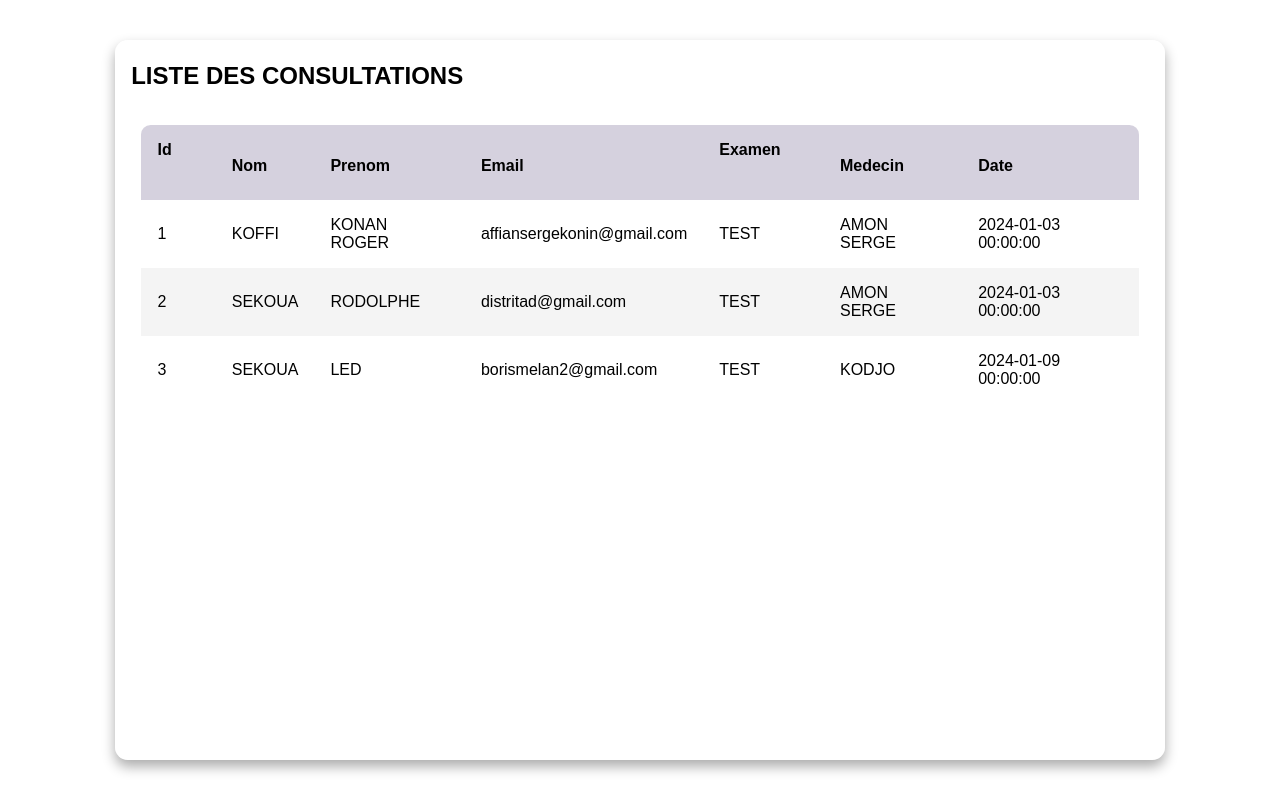
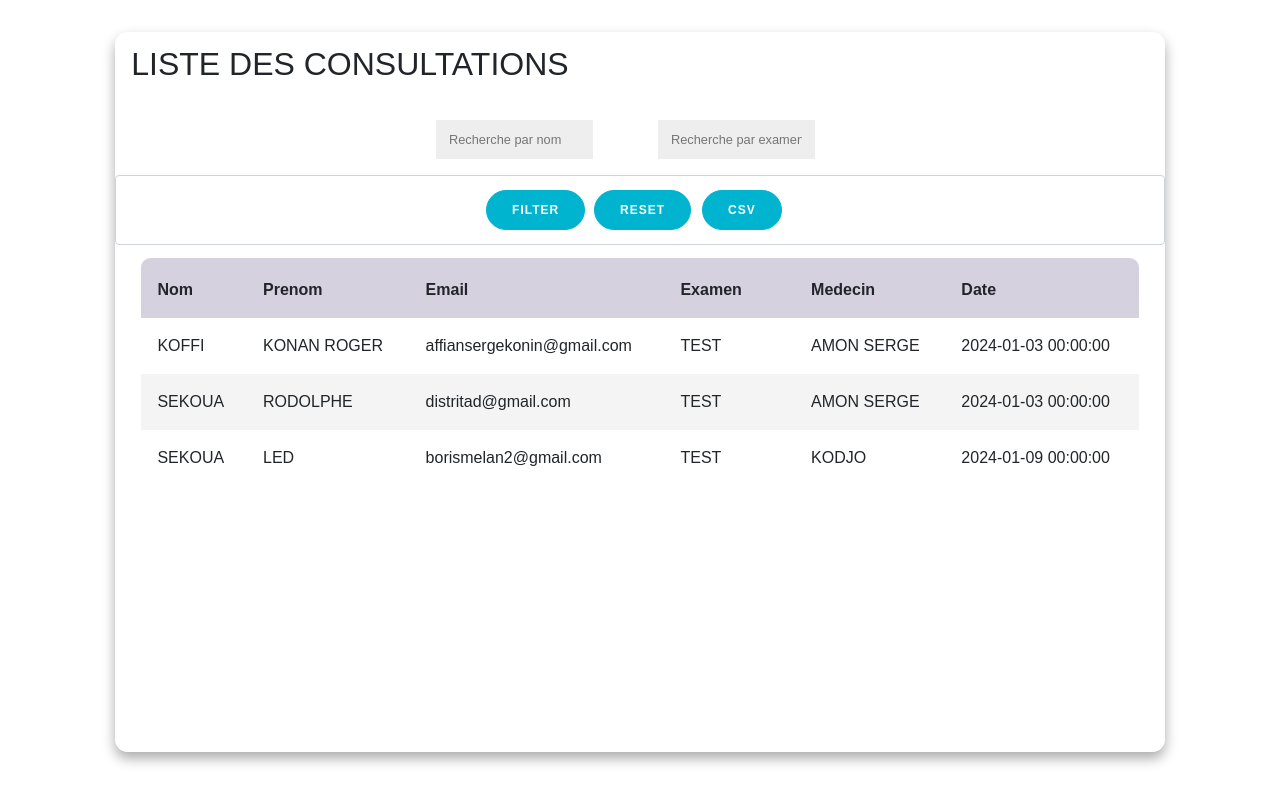
Before and after one commit to Serge-Amon/APPLICATION, a Django app: page /consultations/ in a window 1280 px wide. Run offline with Django 5.2, Linux system fonts and the light colour scheme; data comes from the database, SQL or seed files in the repository.

Commit message:
Effectuer les recherches des recherches sur un examen effectue ou sur une personne

```diff
--- a/BioAPP/BioAPP/models.py
+++ b/BioAPP/BioAPP/models.py
@@ -61,7 +61,7 @@
     date_consultation = models.DateTimeField(default=timezone.now)
 
     def __str__(self):
-        return f"Consultation for {self.patient} - {self.examen} - {self.date_consultation}"
+        return f"Consultation for {self.patient}-{self.examen}-{self.date_consultation}"
 ###############################################################################################
 ####################### classe Experience ################################
 ###############################################################################################
--- a/BioAPP/BioAPP/static/css/listings/style.css
+++ b/BioAPP/BioAPP/static/css/listings/style.css
@@ -18,7 +18,20 @@
     margin: 0;
 }*/
 
-input, textarea {
+.row.g-3 {
+    display: flex;
+    justify-content: space-between;
+    align-items: center;
+  }
+
+
+  .row.g-3 > * {
+    flex-wrap: nowrap;
+    justify-content: space-between;
+    column-gap: 10px;
+  }
+
+  input, textarea {
 	background-color: #eee;
 	border: none;
 	padding: 10px 13px;
@@ -26,6 +39,44 @@
 	width: 80%;
   font-size:0.8rem;
 }
+
+.form-group {
+    display: flex;
+    flex-wrap: wrap;
+    align-items: center;
+    justify-content: center;
+}
+
+.form-group >* {
+    flex-wrap: nowrap;
+    justify-content: space-between;
+    column-gap: 10px;
+}
+
+.form-control {
+    display: flex;
+    flex-wrap: wrap;
+    align-items: center;
+    justify-content: center;
+}
+
+input:focus, textarea:focus{
+    outline:1px solid #00b4cf;
+  }
+
+  button {
+      border-radius: 20px;
+      border: 1px solid #00b4cf;
+      background-color: #00b4cf;
+      color: #FFFFFF;
+      font-size: 12px;
+      font-weight: bold;
+      padding: 10px 25px;
+      letter-spacing: 1px;
+      text-transform: uppercase;
+      transition: transform 80ms ease-in;
+    cursor:pointer;
+  }
 
 body {
     min-height: 100vh;
@@ -60,7 +111,7 @@
 .table__header .input-group {
     width: 35%;
     height: 100%;
-    background-color: #fff5;
+    background-color: rgba(246, 12, 12, 0.333);
     padding: 0 .8rem;
     border-radius: 2rem;
 
@@ -74,7 +125,7 @@
 .table__header .input-group:hover {
     width: 45%;
     background-color: #fff8;
-    box-shadow: 0 .1rem .4rem #0002;
+    box-shadow: 0 .1rem .4rem rgba(209, 38, 38, 0.23);
 }
 
 .table__header .input-group img {
--- a/BioAPP/BioAPP/templates/base.html
+++ b/BioAPP/BioAPP/templates/base.html
@@ -4,6 +4,7 @@
 <html lang="en">
 
 <head>
+    {% block head %}
     <meta charset="utf-8">
     <title>Labsky - Laboratory HTML Website Template</title>
     <meta content="width=device-width, initial-scale=1.0" name="viewport">
@@ -78,7 +79,7 @@
     {% endblock styles %}
 
     {% block scripts%} {% endblock scripts%}
-
+    {% endblock head %}
 </head>
 
 <body>
--- a/BioAPP/BioAPP/templates/listings/base.html
+++ b/BioAPP/BioAPP/templates/listings/base.html
@@ -1,19 +1,14 @@
-
 {% load static %}
 
 <!DOCTYPE html>
 <html lang="en">
   <head>
-        <meta charset="UTF-8">
-        <meta name="viewport" content="width=device-width, initial-scale=1.0">
-        <meta http-equiv="X-UA-Compatible" content="ie=edge">
+    <meta charset="UTF-8" />
+    <meta name="viewport" content="width=device-width, initial-scale=1.0" />
+    <meta http-equiv="X-UA-Compatible" content="ie=edge" />
     <title>PATIENTS</title>
-        <link rel="stylesheet" type="text/css" href="{% static 'css/listings/style.css' %}">
-        <style>
 
-        </style>
-
-
+    {% block styles %} {% endblock styles %}
   </head>
   <body>
     <main class="table" id="customers_table">
@@ -22,19 +17,17 @@
       </section>
       {% block content %} {% endblock content %}
       <section class="table__body">
+        <div style="height: 400px; overflow-y: auto">
           <table>
             <thead>
-                        {% block thead %}
-                        {% endblock thead %}
+              {% block thead %} {% endblock thead %}
             </thead>
             <tbody>
-                        {% block tbody %}
-                        {% endblock tbody %}
+              {% block tbody %} {% endblock tbody %}
             </tbody>
           </table>
+        </div>
       </section>
     </main>
-
   </body>
-
 </html>
--- a/BioAPP/BioAPP/templates/listings/list_consultations.html
+++ b/BioAPP/BioAPP/templates/listings/list_consultations.html
@@ -1,28 +1,90 @@
-{% extends 'listings/base.html'%}
+{% extends 'listings/base.html'%} {% load static %} {% block styles %}
 
-{% block title%} <h2>LISTE DES CONSULTATIONS</h2> {% endblock title %}
-{% block thead %}
+<link href="https://cdn.jsdelivr.net/npm/bootstrap@5.0.2/dist/css/bootstrap.min.css" rel="stylesheet" integrity="sha384-EVSTQN3/azprG1Anm3QDgpJLIm9Nao0Yz1ztcQTwFspd3yD65VohhpuuCOmLASjC" crossorigin="anonymous">
+
+<link
+  rel="stylesheet"
+  type="text/css"
+  href="{% static 'css/listings/style.css' %}"
+  onload="this.rel='stylesheet'"
+/>
+
+<noscript
+  ><link
+    rel="stylesheet"
+    type="text/css"
+    href="{% static 'css/listings/style.css' %}"
+/></noscript>
+
+{% endblock styles%} {% block title%}
+<h2>LISTE DES CONSULTATIONS</h2>
+{% endblock title %} {% comment %} {% block content %}
+
+<form method="get">
+  <div class="row g-3">
+    <div class="col-md-4">
+      <input
+        type="text"
+        name="nom"
+        placeholder="Rechercher par nom"
+        value="{{query}}"
+      />
+    </div>
+    <div class="col-md-4">
+      <input
+        type="text"
+        name="examen"
+        placeholder="Rechercher par examen"
+        value="{{query2}}"
+      />
+    </div>
+  </div>
+  <button type="submit">Recherche</button>
+</form>
+
+{% endblock content %} {% endcomment %} {% block content %}
+
+<form method="GET" action="">
+  <div class="form-group">
+    <div class="row g-3">
+      <div class="col-md-6">
+        <input type="text" id="nom" name="nom" placeholder="Recherche par nom" value="{{nom_recherche}}" />
+      </div>
+      <div class="col-md-6">
+        <input type="text" id="examen" name="examen" placeholder="Recherche par examen" value="{{examen_recherche}}" />
+      </div>
+    </div>
+  </div>
+  <div class="form-control">
+    <div class="row g-3">
+      <div class="col-md-4">
+        <button type="submit" value="Filtrer">Filter</button>
+      </div>
+      <div class="col-md-4">
+        <button type="reset" value="reset">Reset</button>
+      </div>
+      <div class="col-md-4">
+        <button type="submit" value="Export en CSV">CSV</button>
+      </div>
+    </div>
+  </div>
+</form>
+{% endblock content %} {% block thead %}
 <tr>
-    <th>Id<span class="icon-arrow"></span></th>
   <th>Nom<span class="icon-arrow"></span></th>
   <th>Prenom<span class="icon-arrow"></span></th>
   <th>Email<span class="icon-arrow"></span></th>
-    <th> Examen<span class="icon-arrow"></span></th>
-    <th> Medecin<span class="icon-arrow"></span></th>
-    <th> Date<span class="icon-arrow"></span></th>
+  <th>Examen<span class="icon-arrow"></span></th>
+  <th>Medecin<span class="icon-arrow"></span></th>
+  <th>Date<span class="icon-arrow"></span></th>
 </tr>
-{% endblock thead %}
-
-{% block tbody %}
-{% for consultation in consultation_s %}
+{% endblock thead %} {% block tbody %} {% for consultation in consultations %}
 <tr>
-    <td> {{consultation.id}} </td>
-    <td> {{consultation.patient_name | upper }} </td>
+  <td>{{consultation.patient_name | upper }}</td>
   <td>{{ consultation.patient_surname | upper }}</td>
   <td>{{ consultation.patient_email }}</td>
   <td>{{ consultation.examen }}</td>
   <td>{{ consultation.medecin_traitant | upper }}</td>
   <td>{{ consultation.date }}</td>
 </tr>
-{% endfor %}
-{% endblock tbody %}
+{% endfor %} {% endblock tbody %}
--- a/BioAPP/BioAPP/templates/listings/liste_patients.html
+++ b/BioAPP/BioAPP/templates/listings/liste_patients.html
@@ -4,6 +4,7 @@
 {% block title%} <h2> AFFICHAGE DES PATIENTS </h2> {% endblock title %}
 {% block content %}
 <form method="get" >
+
     <label for="nom"> Nom </label>
     <input type="text" name="nom" placeholder="Rechercher par nom" value="{{query}}" />
     <button type="submit"> Recherche</button>
--- a/BioAPP/BioAPP/urls.py
+++ b/BioAPP/BioAPP/urls.py
@@ -22,7 +22,7 @@
 from .views import (search_patient, export_results, home,
                     create_patient_and_consultation, list_patients,
                     error, patient_detail, success_patient,
-                    list_consultations)
+                    list_consultations, filter_consultations)
 
 
 
@@ -32,7 +32,6 @@
     path('exams/create/', ExamCreateView.as_view(), name='exam_create'),
     path('consultation/create/', create_patient_and_consultation, name='consultation_create'),
     path('search/', search_patient, name='search_patient'),
-    path('export-results/', export_results, name='export_results'),
     path('patients/', list_patients, name='list_patients'),
     path('success/patients', success_patient, name='success_patients'),
     path('', home,  name='accueil'),
--- a/BioAPP/BioAPP/views.py
+++ b/BioAPP/BioAPP/views.py
@@ -125,6 +125,19 @@
     consultations = Consultation.objects.all()
     consultation_s = []
 
+    nom = request.GET.get('nom', '')
+    examen = request.GET.get('examen', '')
+
+    if nom:
+        consultations_nom = consultations.filter(patient__name__icontains=nom)
+        print("Consultations filtrées par nom :", consultations_nom)  # Ajout de cette ligne pour le débogage
+        consultations = consultations_nom
+
+    if examen:
+        consultations_exam = consultations.filter(examen__icontains=examen)
+        print("Consultations filtrées par examen :", consultations_exam)  # Ajout de cette ligne pour le débogage
+        consultations = consultations_exam
+
     for consultation in consultations:
         patient_info = str(consultation.patient).split('|')
         formatted_date = consultation.date_consultation.strftime("%Y-%m-%d %H:%M:%S")
@@ -136,9 +149,16 @@
             'patient_email': patient_info[2],
             'examen': consultation.examen,
             'medecin_traitant': consultation.medecin_traitant
+        })
 
-        })
-    return render(request, f'listings/{template_name}', {'consultation_s':consultation_s})
+    context = {
+        'consultations': consultation_s,
+        'nom_recherche': nom,
+        'examen_recherche': examen
+    }
+
+    return render(request, f'listings/{template_name}', context)
+
 
 
 def get_patient_by_id(patient_id):
@@ -216,3 +236,41 @@
     else:
         patients = Patient.objects.all()
         return render(request, f'{template_name}', {'patients': patients})
+
+
+def export_consultations(request):
+    template_name = 'export_consultations.html'
+    return render(request, f'{template_name}')
+
+
+def filter_consultations(request):
+    consultations = Consultation.objects.all()
+    print("Liste des consultations :", consultations)
+    template_name = 'list_consultations.html'
+    nom = request.GET.get('nom')
+    examen = request.GET.get('examen')
+    print('Requete effectuee sur le nom :', nom)
+    print("Requete effectue sur l'examen :", examen)
+
+
+    if nom:
+        consultations = consultations.filter(patient__icontains=f'{nom}')
+    if examen:
+        consultations = consultations.filter(examen__icontains=examen)
+
+    return render(request, f'listings/{template_name}', {'consultations': consultations})
+
+# def list_consultations(request):
+#     template_name = 'list_consultations.html'
+#     consultations = Consultation.objects.all()
+
+#     nom = request.GET.get('nom')
+#     examen = request.GET.get('examen')
+
+#     if nom:
+#         consultations = consultations.filter(patient_name__icontains=nom)
+
+#     if examen:
+#         consultations = consultations.filter(examen__icontains=examen)
+
+#     return render(request, f'listings/{template_name}', {'consultation_s': consultations})
```
Lines whose indentation alone changed are shown as unchanged.
